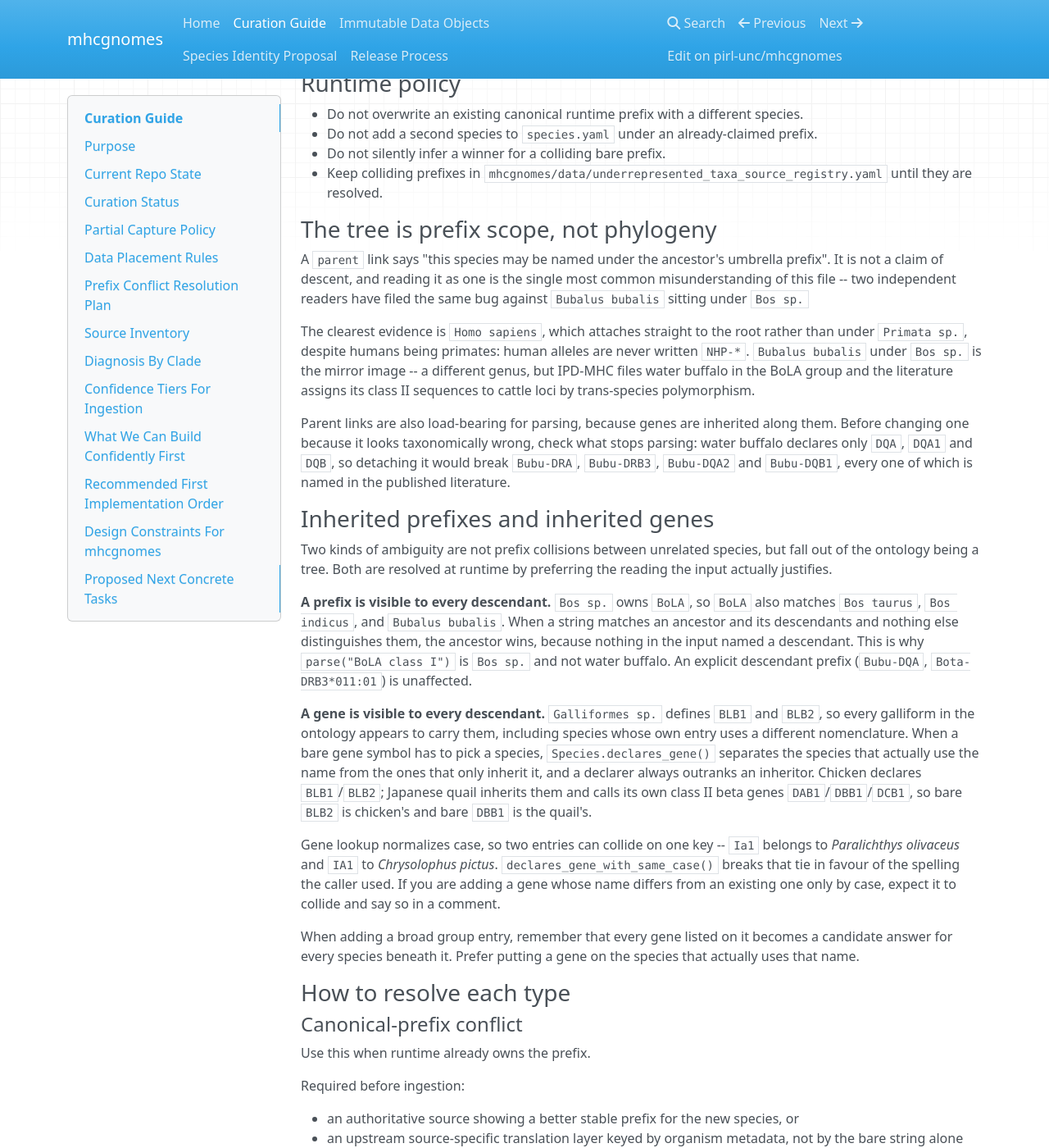
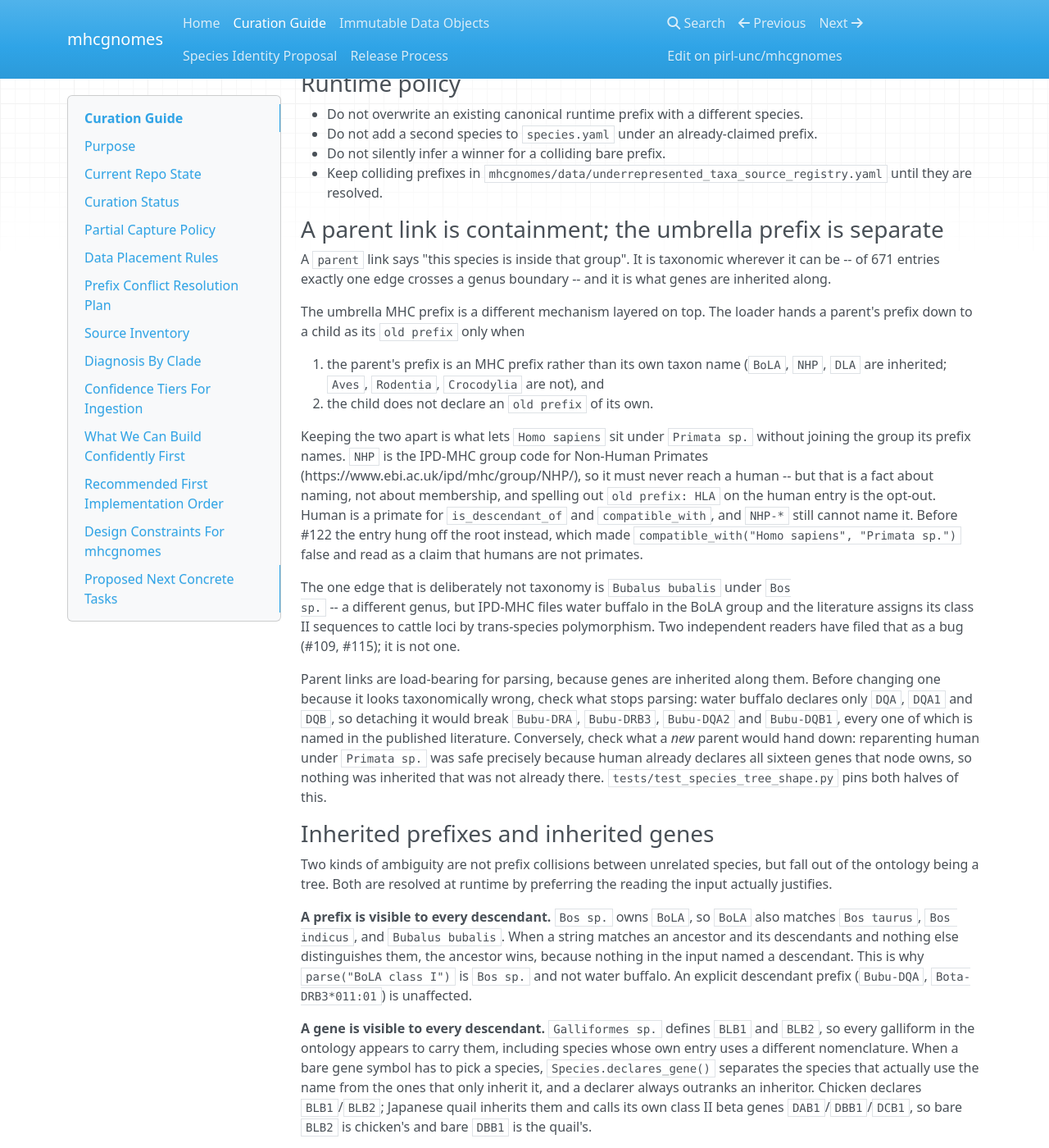
Before and after one commit to pirl-unc/mhcgnomes, an MkDocs documentation site: the page built from docs/curation.md, in a window 1280 px wide and 1400 px high, scrolled down 4142 px. Shown: the whole window at 82% size. Built offline with MkDocs 1.6.1, drawn with Linux system fonts in a browser that asks for light colours; nearby versions of some CDN libraries.

Commit message:
Put Homo sapiens back in the primate order
Primata sp. carries the prefix NHP, which IPD-MHC defines as "Non-Human
Primates", so Homo sapiens was attached straight to the root and the
library answered False to "is a human a primate?" (#122).

The fix is one parent link plus an explicit old prefix. The loader
already hands a parent's umbrella prefix down only to children that do
not declare one themselves, so the parent link and the naming group were
never the same mechanism: human can sit in the taxon while NHP-* still
cannot name it. Neither of the structural changes the issue proposed --
renaming the node, or inserting a level above it -- was needed.

Measured inert: 0 of 11,558 corpus names change, and diffing 15
structural fields across all 671 species objects shows exactly one
difference, Homo sapiens.parent. Human's gene count is unchanged because
it already declares all sixteen genes Primata sp. owns; a test pins that
so a future primate-wide gene cannot land in HLA unnoticed.

Also corrects the docs, which had generalized one exception into a
model. Exactly one parent link in 671 entries crosses a genus boundary
(Bubalus bubalis under Bos sp.); the buffalo exception stands, the
"prefix scope, not phylogeny" reading of the whole tree does not.

Files #123 rather than folding it in: five primates sit outside their
own genus node and inherit almost no genes, so Mafu-A*01:01 does not
parse while Mamu-A*01:01 does.

Closes #122

Claude-Session: https://claude.ai/code/session_012s4siLj2Vm33eNMGjNSazH

```diff
--- a/docs/curation.md
+++ b/docs/curation.md
@@ -178,25 +178,45 @@ URL.
   `mhcgnomes/data/underrepresented_taxa_source_registry.yaml` until they are
   resolved.
 
-### The tree is prefix scope, not phylogeny
+### A parent link is containment; the umbrella prefix is separate
 
-A `parent` link says "this species may be named under the ancestor's umbrella
-prefix". It is not a claim of descent, and reading it as one is the single most
-common misunderstanding of this file -- two independent readers have filed the
-same bug against `Bubalus bubalis` sitting under `Bos sp.`
+A `parent` link says "this species is inside that group". It is taxonomic
+wherever it can be -- of 671 entries exactly one edge crosses a genus boundary
+-- and it is what genes are inherited along.
 
-The clearest evidence is `Homo sapiens`, which attaches straight to the root
-rather than under `Primata sp.`, despite humans being primates: human alleles
-are never written `NHP-*`. `Bubalus bubalis` under `Bos sp.` is the mirror
-image -- a different genus, but IPD-MHC files water buffalo in the BoLA group
+The umbrella MHC prefix is a different mechanism layered on top. The loader
+hands a parent's prefix down to a child as its `old prefix` only when
+
+1. the parent's prefix is an MHC prefix rather than its own taxon name
+   (`BoLA`, `NHP`, `DLA` are inherited; `Aves`, `Rodentia`, `Crocodylia` are
+   not), and
+2. the child does not declare an `old prefix` of its own.
+
+Keeping the two apart is what lets `Homo sapiens` sit under `Primata sp.`
+without joining the group its prefix names. `NHP` is the IPD-MHC group code for
+Non-Human Primates (https://www.ebi.ac.uk/ipd/mhc/group/NHP/), so it must never
+reach a human -- but that is a fact about naming, not about membership, and
+spelling out `old prefix: HLA` on the human entry is the opt-out. Human is a
+primate for `is_descendant_of` and `compatible_with`, and `NHP-*` still cannot
+name it. Before #122 the entry hung off the root instead, which made
+`compatible_with("Homo sapiens", "Primata sp.")` false and read as a claim that
+humans are not primates.
+
+The one edge that is deliberately not taxonomy is `Bubalus bubalis` under `Bos
+sp.` -- a different genus, but IPD-MHC files water buffalo in the BoLA group
 and the literature assigns its class II sequences to cattle loci by
-trans-species polymorphism.
+trans-species polymorphism. Two independent readers have filed that as a bug
+(#109, #115); it is not one.
 
-Parent links are also load-bearing for parsing, because genes are inherited
-along them. Before changing one because it looks taxonomically wrong, check
-what stops parsing: water buffalo declares only `DQA`, `DQA1` and `DQB`, so
+Parent links are load-bearing for parsing, because genes are inherited along
+them. Before changing one because it looks taxonomically wrong, check what
+stops parsing: water buffalo declares only `DQA`, `DQA1` and `DQB`, so
 detaching it would break `Bubu-DRA`, `Bubu-DRB3`, `Bubu-DQA2` and `Bubu-DQB1`,
-every one of which is named in the published literature.
+every one of which is named in the published literature. Conversely, check what
+a *new* parent would hand down: reparenting human under `Primata sp.` was safe
+precisely because human already declares all sixteen genes that node owns, so
+nothing was inherited that was not already there. `tests/test_species_tree_shape.py`
+pins both halves of this.
 
 ### Inherited prefixes and inherited genes
 
--- a/mhcgnomes/version.py
+++ b/mhcgnomes/version.py
@@ -1,4 +1,4 @@
-__version__ = "3.39.0"
+__version__ = "3.40.0"
 
 
 def print_version():
```
Also changed, not shown: AGENTS.md (+16 -9 lines), README.md (+26 -21 lines), tasks/lessons.md (added, +48 -0 lines), tasks/todo.md (+52 -42 lines), 4 other files.
